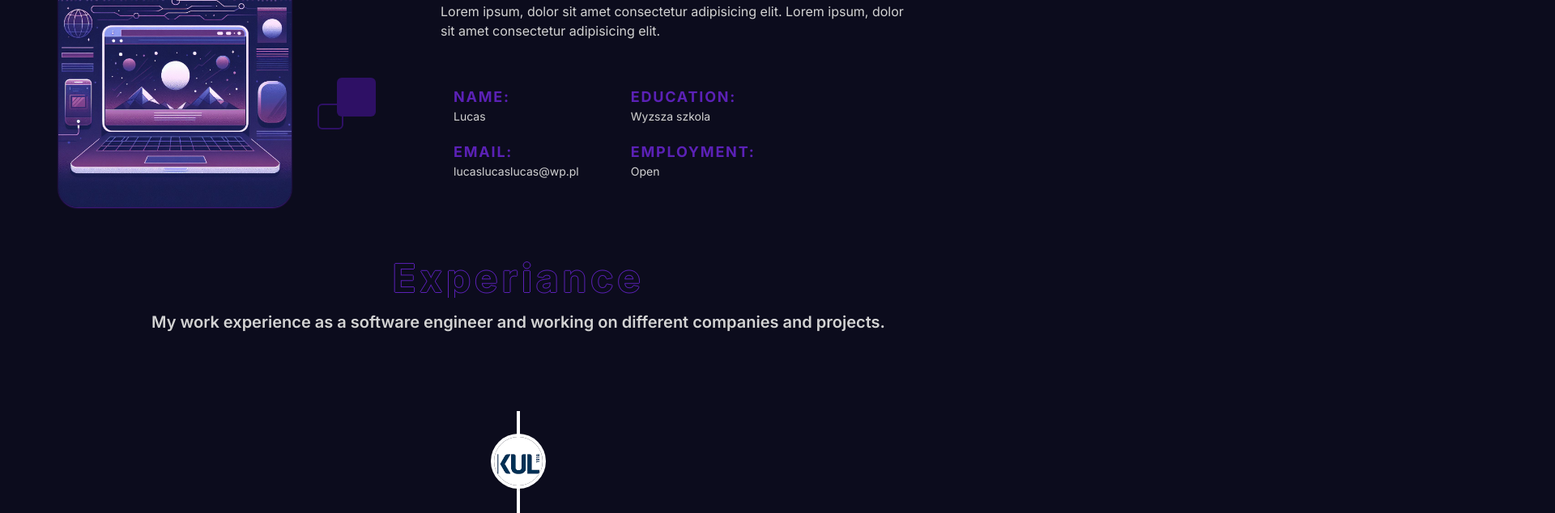
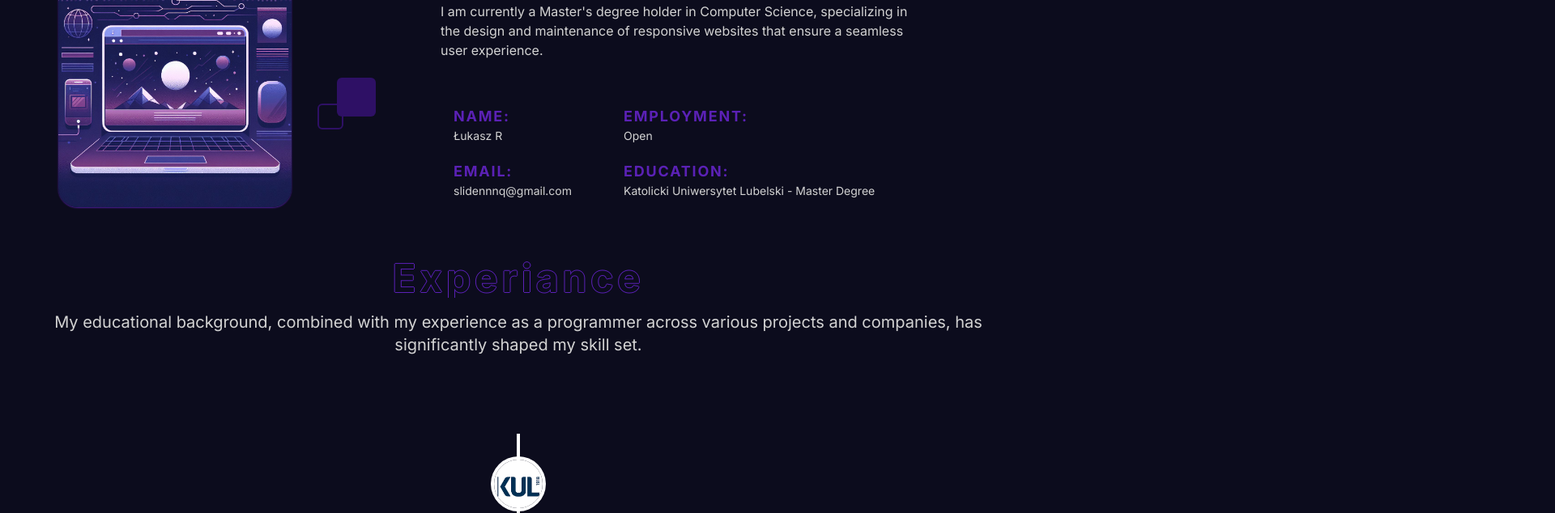
Before and after one commit to sdnn44/portfolio, a Next.js app: page / in a window 1280 px wide. Shown: the part 1280-1914 px from the top of the page at 81% size, 1920 px wide, since content can reach past the window. Built offline with nearby package versions, Linux system fonts and the light colour scheme.

Commit message:
Added content to several sections

```diff
--- a/app/components/About/AboutContent.tsx
+++ b/app/components/About/AboutContent.tsx
@@ -12,26 +12,26 @@ export default function AboutContent({ }: Props) {
                 </h4>
             </TextReveal>
             <TextReveal>
-                <p className='text-sm md:text-base'>Ipsum impedit voluptate nisi! Quos dolore, dolores doloribus debitis minima alias eum quaerat. Lorem ipsum dolor sit amet consectetur adipisicing elit. Mollitia deleniti omnis atque sunt ipsum sequi excepturi commodi illo, error vel repellendus impedit ipsam rem sit quas iste quae autem repudiandae. Lorem ipsum, dolor sit amet consectetur adipisicing elit. </p>
+                <p className='text-sm md:text-base'>My programming journey began in high school, where I delved into the fundamentals of C++, PHP, SQL, and JavaScript. During my college years, I found a passion for frontend development, and since then, I've been dedicated to honing my skills in this area. Continuously striving to expand my technical expertise, I actively pursue knowledge of emerging technologies with the goal of eventually transitioning into a full-stack developer role. </p>
             </TextReveal>
             <TextReveal>
-                <p className='text-sm md:text-base'>Lorem ipsum, dolor sit amet consectetur adipisicing elit. Lorem ipsum, dolor sit amet consectetur adipisicing elit.</p>
+                <p className='text-sm md:text-base'>I am currently a Master's degree holder in Computer Science, specializing in the design and maintenance of responsive websites that ensure a seamless user experience.</p>
             </TextReveal>
             <div className='flex flex-row md:flex-row w-full md:gap-8'>
                 <div className='flex flex-col p-4 gap-5 md:gap-5'>
                     <TextReveal>
-                        <div className='text-sm flex flex-col'><strong className='uppercase text-violet-800 tracking-widest text-base md:text-lg'>Name:</strong> <span className='text-sm'>Lucas</span></div>
+                        <div className='text-sm flex flex-col'><strong className='uppercase text-violet-800 tracking-widest text-base md:text-lg'>Name:</strong> <span className='text-sm'>Łukasz R</span></div>
                     </TextReveal>
                     <TextReveal>
-                        <div className='text-sm flex flex-col'><strong className='uppercase text-violet-800 tracking-widest text-base md:text-lg'>Email:</strong> <span className='text-sm'>lucaslucaslucas@wp.pl</span></div>
+                        <div className='text-sm flex flex-col'><strong className='uppercase text-violet-800 tracking-widest text-base md:text-lg'>Email:</strong> <span className='text-sm'>slidennnq@gmail.com</span></div>
                     </TextReveal>
                 </div>
                 <div className='flex flex-col p-4 gap-5 md:gap-5'>
                     <TextReveal>
-                        <div className='text-sm flex flex-col'><strong className='uppercase text-violet-800 tracking-widest text-base md:text-lg'>Education:</strong> <span className='text-sm'>Wyzsza szkola </span></div>
+                        <div className='text-sm flex flex-col'><strong className='uppercase text-violet-800 tracking-widest text-base md:text-lg'>Employment:</strong> <span className='text-sm'>Open</span></div>
                     </TextReveal>
                     <TextReveal>
-                        <div className='text-sm flex flex-col'><strong className='uppercase text-violet-800 tracking-widest text-base md:text-lg'>Employment:</strong> <span className='text-sm'>Open</span></div>
+                        <div className='text-sm flex flex-col'><strong className='uppercase text-violet-800 tracking-widest text-base md:text-lg'>Education:</strong> <span className='text-sm'>Katolicki Uniwersytet Lubelski - Master Degree</span></div>
                     </TextReveal>
                 </div>
             </div>
--- a/app/components/Contact/Contact.tsx
+++ b/app/components/Contact/Contact.tsx
@@ -16,9 +16,11 @@ export default function Contact({ }: Props) {
                     Let's talk!
                 </h5>
                 <p className='text-gray'>
-                    {" "}
-                    Im currently looking for opprtinities lorem ipsum dolor sit amet consectetur adipisicing elit. Esse, asperiores accusamus at, ipsa ab temporibus veritatis aperiam itaque iure illum quam illo. Qui sint, corrupti assumenda deserunt dolore maiores molestias.
+                    I'm currently looking for opportunities to collaborate and bring your vision to life. Whether you need a sleek and modern website, a robust e-commerce platform, or a dynamic web application, I'm here to help.
                 </p>
+                {/* <p className='text-gray'>
+                   Reach out today, and let's turn your ideas into reality!
+                </p> */}
                 <div className="flex flex-col gap-1">
                     <div className='flex flex-row items-center gap-2'>
                         <SocialIcon network="whatsapp" fgColor='white' bgColor='transparent' />
--- a/app/components/Experience/Experience.tsx
+++ b/app/components/Experience/Experience.tsx
@@ -20,22 +20,8 @@ type Props = {}
 export default function Experiance({ }: Props) {
     return (
         <div className='pb-10'>
-            <SectionHeader title="Experiance" description="My work experience as a software engineer and working on different companies and projects." />
+            <SectionHeader title="Experiance" description="My educational background, combined with my experience as a programmer across various projects and companies, has significantly shaped my skill set." />
             <div className='w-full flex justify-center items-center mx-auto mt-5 md:mt-24 flex-col max-w-[1000px]'>
-                {/* <Timeline position="alternate">
-                    {experiences.map((experience, index) => (
-                        <TimelineItem>
-                            <TimelineSeparator>
-                                <TimelineDot variant='outlined' color='secondary' />
-                                {index !== experiences.length - 1 && <TimelineConnector style={{ background: '#854CE6' }} />}
-                            </TimelineSeparator>
-                            <TimelineContent sx={{ py: '12px', px: 2 }}>
-                                <ExperienceCard experience={experience} key={experience.id} />
-                            </TimelineContent>
-                        </TimelineItem>
-                    ))}
-                </Timeline> */}
-
                 <VerticalTimeline>
                     {experiences.map((experience, index) => (
                         <ExperienceCard
--- a/app/components/SectionHeader/SectionHeader.tsx
+++ b/app/components/SectionHeader/SectionHeader.tsx
@@ -14,7 +14,7 @@ export default function SectionHeader({ title, description }: HeaderProps) {
                 <h1 className='text-4xl md:text-5xl font-bold tracking-widest hero-text'>{title}</h1>
             </TextReveal>
             <TextReveal>
-                <p className='text-base md:text-xl font-semibold px-5 text-center'>{description}</p>
+                <p className='text-base md:text-xl px-5 text-center'>{description}</p>
             </TextReveal>
         </div>
     );
--- a/app/components/Skills/Skills.tsx
+++ b/app/components/Skills/Skills.tsx
@@ -30,7 +30,7 @@ export default function Skills({ }: Props) {
     return (
         <div className='pt-20 relative'>
             <SectionWaveDivider />
-            <SectionHeader title="Skills" description="My work experience as a software engineer and working on different companies and projects." />
+            <SectionHeader title="Skills" description="I specialize in web technologies while maintaining a solid understanding of the basics in C++, Java and Python." />
             <div
                 className="mx-auto overflow-hidden max-w-5xl px-8">
                 <HoverEffect items={skills} opacity={opacity} y={y} />
--- a/app/utils/experiences.ts
+++ b/app/utils/experiences.ts
@@ -34,23 +34,18 @@ export interface ExperienceProps {
       },
       {
         id: 1,
-        img: "kul.png",
-        role: "Fullstack Developer Intern",
+        img: "itlu.jpg",
+        role: "Web Developer - Intern",
         grade: "5",
-        company: "Katolicki Uniwersytet Lubelski",
+        company: "ITLU Sp. z o. o.",
         date: "Aug 2023 - July 2023",
         desc: "Lorem Ipsum is simply dummy text of the printing and typesetting industry. Lorem Ipsum has been the industry's standard dummy text ever since the 1500s, when an unknown printer took a galley of type and scrambled it to make a type specimen book.",
         skills: [
-          "Docker",
-          "Terraform",
-          "AWS",
-          "EC2",
-          "Portainer",
-          "Nginx",
-          "JavaScript",
-          "TypeScript",
-          "Node Js",
-          "Next Js",
+          "HTML5",
+          "CSS3",
+          "JavaScript (ES6+)",
+          "Bootstrap",
+          "Github",
         ],
         // doc: "https://media.licdn.com/dms/image/D4D2DAQFlp60ZqHuaFQ/profile-treasury-image-shrink_1280_1280/0/1691180828512?e=1692381600&v=beta&t=mM5Y_NE5EPlQhez5FAN6NLVSKcO_Ojt_9Gq3mnFGkAQ",
       },
--- a/app/utils/projects.ts
+++ b/app/utils/projects.ts
@@ -1,5 +1,5 @@
 import { IconType } from "react-icons";
-import { SiNextdotjs, SiReact, SiReactquery, SiSupabase, SiTailwindcss } from "react-icons/si";
+import { SiAxios, SiEdotleclerc, SiExpress, SiFirebase, SiMongodb, SiMui, SiNextdotjs, SiNodedotjs, SiPrisma, SiPython, SiReact, SiReactquery, SiReactrouter, SiRedux, SiStyledcomponents, SiSupabase, SiTailwindcss, SiTypescript } from "react-icons/si";
 
 interface Project {
   id: number;
@@ -14,36 +14,36 @@ const portfolioProjects: Project[] = [
     id: 1,
     title: "Personal portfolio",
     img: "portfolio-preview1.png",
-    description: "LNikt nie lubi oszustów, prawda? Aplikacja została stworzona z jednoznacznym celem: wspierania uczciwej i sprawiedliwej rozgrywki dla szerokiej społeczności graczy. Strona pozwala na sprawdzenie Steam_ID gracza pod kątem banów za oszukiwanie. Użytkownik na podstawie Steam_ID gracza może sprawdzić, czy na konto została nałożona aktywna blokada permanentna.",
-    tech: [SiNextdotjs, SiReactquery, SiSupabase, SiTailwindcss],
+    description: "This website serves as a portfolio to showcase my projects and provide insights into my background. The site features sections detailing my educational background, employment history, recent projects, and a contact area for further inquiries. The project was developed with Next.js 13, React 18, Tailwind CSS, leveraging Framer Motion and gsap for smooth animations.",
+    tech: [SiNextdotjs, SiReactquery, SiTailwindcss],
   },
   {
     id: 2,
     title: "cs-archive",
     img: "cs-archive-preview1.png",
-    description: "Nikt nie lubi oszustów, prawda? Aplikacja została stworzona z jednoznacznym celem: wspierania uczciwej i sprawiedliwej rozgrywki dla szerokiej społeczności graczy. Strona pozwala na sprawdzenie Steam_ID gracza pod kątem banów za oszukiwanie. Użytkownik na podstawie Steam_ID gracza może sprawdzić, czy na konto została nałożona aktywna blokada permanentna.",
-    tech: [SiNextdotjs, SiReactquery, SiSupabase, SiTailwindcss],
+    description: "A website that aggregates previously scrapped information about player bans from Counter-Strike 1.6 servers from various sources and displays it intuitively in one place. Utilizing SteamAPI, the site presents essential user details, including account creation date, country of origin, and a summary of any bans, categorized by type. Data was collected using Python and Selenium, and the frontend was built with React 18.",
+    tech: [SiPython, SiReact, SiRedux, SiReactrouter, SiFirebase, SiStyledcomponents, SiMui, SiExpress],
   },
   {
     id: 3,
     title: "messageme",
     img: "messageme-preview1.png",
-    description: "Nikt nie lubi oszustów, prawda? Aplikacja została stworzona z jednoznacznym celem: wspierania uczciwej i sprawiedliwej rozgrywki dla szerokiej społeczności graczy. Strona pozwala na sprawdzenie Steam_ID gracza pod kątem banów za oszukiwanie. Użytkownik na podstawie Steam_ID gracza może sprawdzić, czy na konto została nałożona aktywna blokada permanentna.",
-    tech: [SiNextdotjs, SiReactquery, SiSupabase, SiTailwindcss],
+    description: "The project involved the use of modern web technologies, such as Google Firebase and React, to provide an interactive chat environment in which messages can be transmitted in real time, regardless of the type of device being used. The application provides users with fundamental functions characteristic of popular instant messengers such as user lock, and notifications. Its design, as well as its preparation, has been targeted so that it can be classified as a progressive application (PWA).",
+    tech: [SiReact, SiFirebase, SiReactrouter, SiRedux, SiReactquery, SiStyledcomponents, SiMui],
   },
   {
     id: 4,
     title: "twitchify",
     img: "twitchify-preview1.png",
-    description: "Nikt nie lubi oszustów, prawda? Aplikacja została stworzona z jednoznacznym celem: wspierania uczciwej i sprawiedliwej rozgrywki dla szerokiej społeczności graczy. Strona pozwala na sprawdzenie Steam_ID gracza pod kątem banów za oszukiwanie. Użytkownik na podstawie Steam_ID gracza może sprawdzić, czy na konto została nałożona aktywna blokada permanentna.",
-    tech: [SiNextdotjs, SiReactquery, SiSupabase, SiTailwindcss],
+    description: "A web application that allows users to easily display the most popular clips from the Twitch.tv platform, specifically those from their favorite creators. The use of twitch API in the project allows the user to easily view the most watched clips from a selected time period, or for a selected game. The project was created using Next.js 13, React 18, Tailwind CSS, Material UI and framer-motion for animation.",
+    tech: [SiNextdotjs, SiReact, SiTypescript, SiNodedotjs, SiTailwindcss, SiMui, SiAxios],
   },
   {
     id: 5,
     title: "task-manager",
     img: "cs-archive-preview1.png",
-    description: "Nikt nie lubi oszustów, prawda? Aplikacja została stworzona z jednoznacznym celem: wspierania uczciwej i sprawiedliwej rozgrywki dla szerokiej społeczności graczy. Strona pozwala na sprawdzenie Steam_ID gracza pod kątem banów za oszukiwanie. Użytkownik na podstawie Steam_ID gracza może sprawdzić, czy na konto została nałożona aktywna blokada permanentna.",
-    tech: [SiNextdotjs, SiReactquery, SiSupabase, SiTailwindcss],
+    description: "Intuitive application designed to help users efficiently manage their tasks. Users can easily add, delete, or edit tasks, as well as mark them as completed or important. The application enhances productivity by offering visual previews of tasks through both a pie chart and a calendar view. All these features are seamlessly integrated into a user-friendly dashboard, making task management both effective and visually appealing.",
+    tech: [SiNextdotjs, SiReact, SiMongodb, SiStyledcomponents, SiPrisma, SiAxios],
   },
   {
     id: 6,
```
Also changed, not shown: app/utils/technologies.ts (+5 -5 lines), public/itlu.jpg (added).
